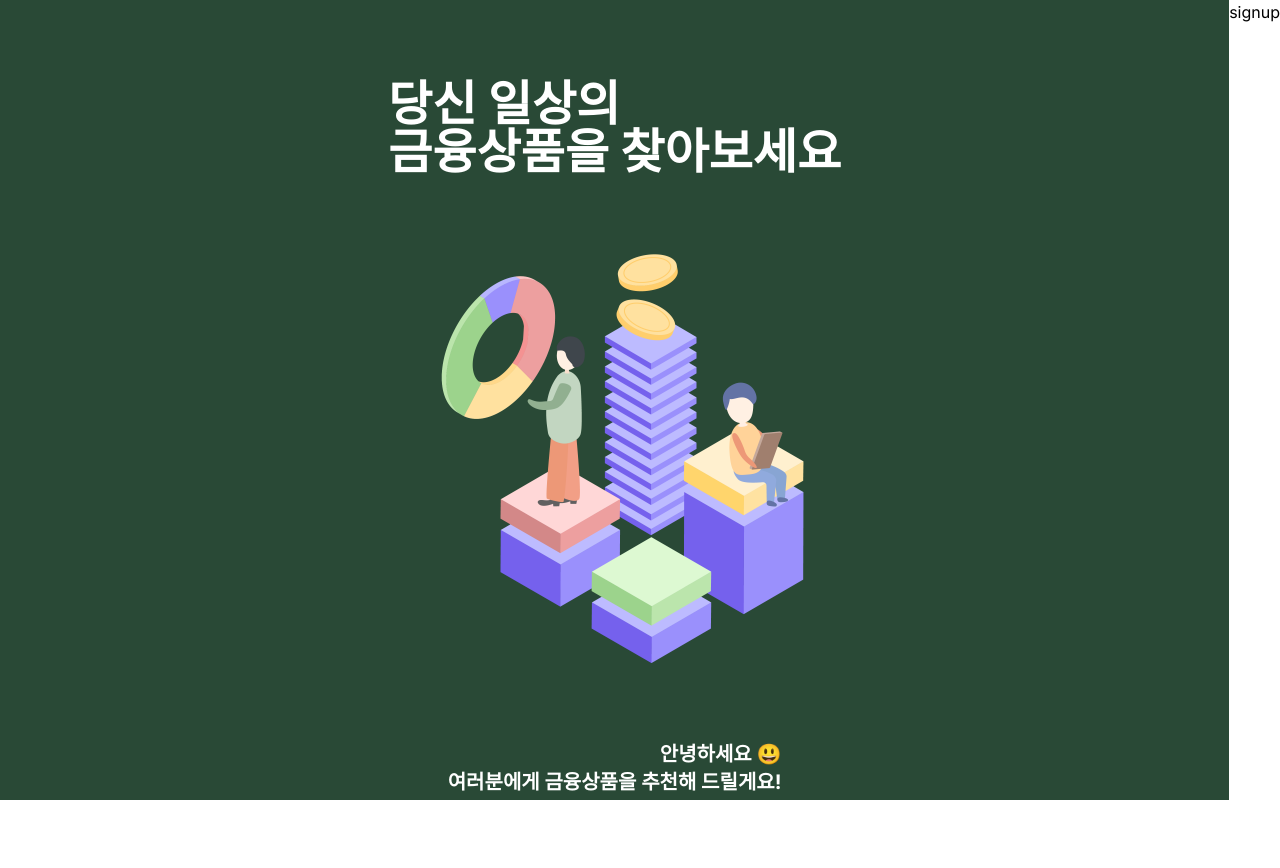
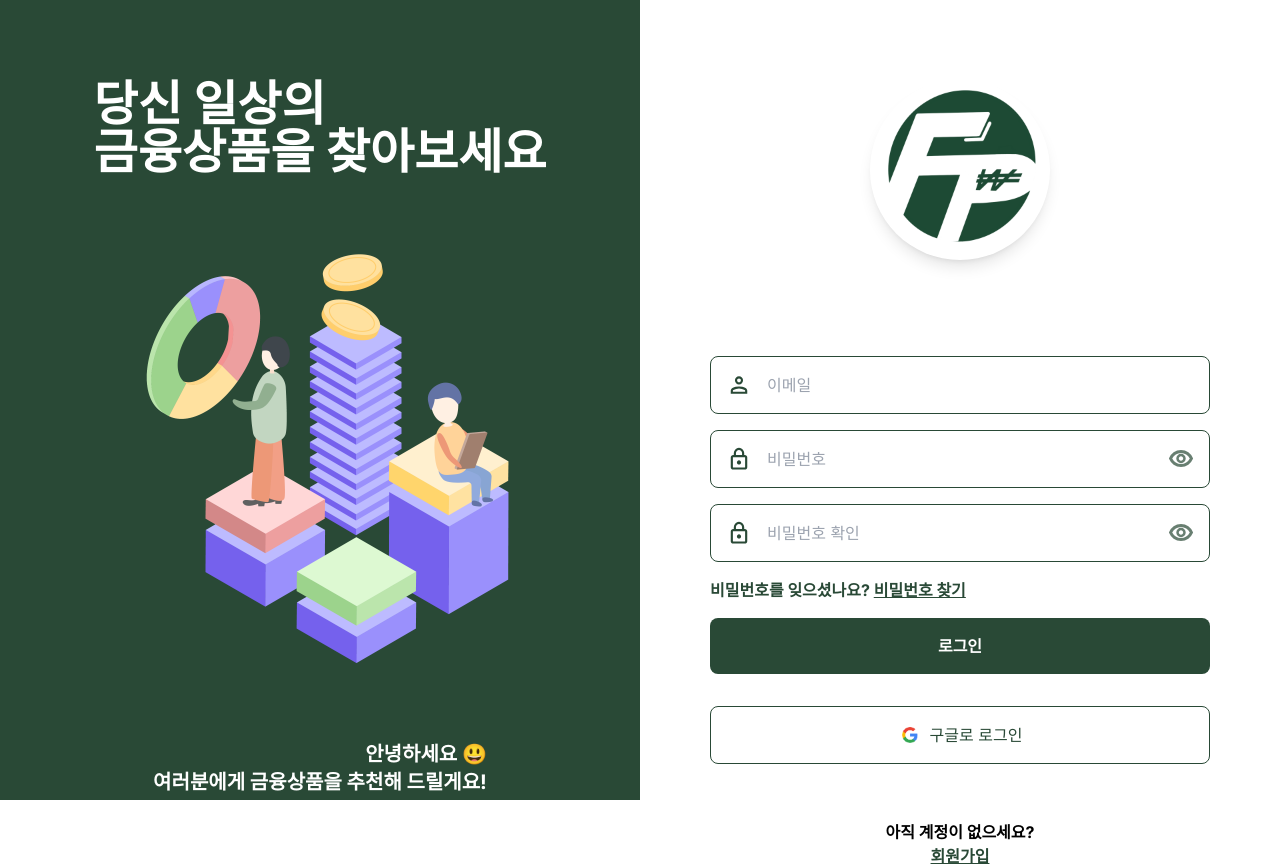
Before and after one commit to coolfin/thefp_FE, a Vue app: page /signup in a window 1280 px wide. Before the commit the page ends 800 px from the top, so only its background shows below. Built offline with nearby package versions, Linux system fonts and the light colour scheme.

Commit message:
feat: 회원가입 화면 input 디자인 및 구현

```diff
--- a/src/views/SignupView.vue
+++ b/src/views/SignupView.vue
@@ -2,12 +2,201 @@
   <div class="flex h-screen">
     <LoginBanner />
 
-    <div>signup</div>
+    <!-- login -->
+    <div class="flex flex-col items-center justify-between flex-1 py-20">
+      <!-- logo -->
+      <img
+        src="@/assets/logo.png"
+        class="w-[180px] mx-auto mb-10 shadow-lg rounded-full"
+      />
+
+      <!-- input container -->
+      <div
+        class="flex flex-col items-center justify-start flex-1 py-14 gap-y-4"
+      >
+        <!-- simple input -->
+        <form
+          @submit.prevent="onLogin"
+          class="w-[500px] flex flex-col font-bold gap-y-4 text-theme"
+        >
+          <!-- 이메일 -->
+          <div class="flex p-4 border rounded-lg border-theme">
+            <img
+              src="@/assets/icons/input-id-icon.svg"
+              alt="id-icon"
+              class="mr-4"
+            />
+            <input
+              type="text"
+              class="flex-1 font-normal focus:outline-none"
+              placeholder="이메일"
+              v-model="signUpId"
+            />
+          </div>
+
+          <!-- 비밀번호 -->
+          <div class="flex p-4 border rounded-lg border-theme">
+            <img
+              src="@/assets/icons/input-pw-icon.svg"
+              alt="pw-icon"
+              class="mr-4"
+            />
+            <input
+              :type="isPwVisible ? 'text' : 'password'"
+              class="flex-1 font-normal focus:outline-none"
+              placeholder="비밀번호"
+              v-model="signUpPw"
+            />
+
+            <!-- 비밀번호 visibility -->
+            <div
+              @click="handleVisible"
+              class="flex items-center justify-center"
+            >
+              <img
+                v-if="isPwVisible"
+                src="@/assets/icons/visible-off-icon.svg"
+                alt="pw-visible-icon"
+                class="w-6 h-6 cursor-pointer opacity-70"
+              />
+              <img
+                v-else
+                src="@/assets/icons/visible-icon.svg"
+                alt="pw-visible-icon"
+                class="w-6 h-6 cursor-pointer opacity-70"
+              />
+            </div>
+          </div>
+
+          <!-- 비밀번호 확인 -->
+          <div class="flex p-4 border rounded-lg border-theme">
+            <img
+              src="@/assets/icons/input-pw-icon.svg"
+              alt="pw-icon"
+              class="mr-4"
+            />
+            <input
+              :type="isPwCheckVisible ? 'text' : 'password'"
+              class="flex-1 font-normal focus:outline-none"
+              placeholder="비밀번호 확인"
+              v-model="signUpPwCheck"
+            />
+
+            <!-- 비밀번호 visibility -->
+            <div
+              @click="handleCheckVisible"
+              class="flex items-center justify-center"
+            >
+              <img
+                v-if="isPwCheckVisible"
+                src="@/assets/icons/visible-off-icon.svg"
+                alt="pw-visible-icon"
+                class="w-6 h-6 cursor-pointer opacity-70"
+              />
+              <img
+                v-else
+                src="@/assets/icons/visible-icon.svg"
+                alt="pw-visible-icon"
+                class="w-6 h-6 cursor-pointer opacity-70"
+              />
+            </div>
+          </div>
+
+          <p v-if="errText" class="font-normal text-red-500">
+            {{ errText }}
+          </p>
+
+          <div class="text-theme">
+            비밀번호를 잊으셨나요?
+            <span
+              class="underline decoration-[#294936] cursor-pointer"
+              @click="findPw"
+            >
+              비밀번호 찾기
+            </span>
+          </div>
+          <button type="submit" class="py-4 text-white rounded-lg bg-theme">
+            로그인
+          </button>
+        </form>
+
+        <!-- google login -->
+        <form class="w-[500px]">
+          <button
+            type="submit"
+            class="flex items-center justify-center w-full py-4 mt-4 transition-colors duration-500 ease-in-out border rounded-lg text-theme border-theme hover:bg-theme hover:text-white"
+          >
+            <img src="@/assets/google-logo.png" class="w-6 h-6 mr-2" />
+            구글로 로그인
+          </button>
+        </form>
+      </div>
+
+      <div class="flex flex-col items-center justify-center font-bold">
+        <p>아직 계정이 없으세요?</p>
+        <RouterLink
+          :to="{ name: 'signup' }"
+          class="underline decoration-[#294936] text-theme cursor-pointer"
+          >회원가입</RouterLink
+        >
+      </div>
+    </div>
   </div>
 </template>
 
 <script setup>
 import LoginBanner from "@/components/login/LoginBanner.vue";
+import { ref } from "vue";
+
+const signUpId = ref("");
+const signUpPw = ref("");
+const signUpPwCheck = ref("");
+
+const isPwVisible = ref(false);
+const isPwCheckVisible = ref(false);
+
+const errText = ref("");
+
+const handleVisible = () => {
+  isPwVisible.value = !isPwVisible.value;
+};
+
+const handleCheckVisible = () => {
+  isPwCheckVisible.value = !isPwCheckVisible.value;
+};
+
+const compareInput = () => {
+  if (!signUpId) {
+    errText.value = "이메일을 입력해주세요.";
+    return false;
+  } else {
+    const emailRegExp =
+      /^[0-9a-zA-Z]([-_\.]?[0-9a-zA-Z])*@[0-9a-zA-Z]([-_\.]?[0-9a-zA-Z])*\.[a-zA-Z]{2,3}$/i;
+    if (!emailRegExp.test(signUpId.value)) {
+      errText.value = "이메일 형식이 올바르지 않습니다.";
+      return false;
+    }
+  }
+
+  if (!signUpPw) {
+    errText.value = "비밀번호를 입력해주세요.";
+    return false;
+  }
+  if (signUpPw.value !== signUpPwCheck.value) {
+    errText.value = "비밀번호가 일치하지 않습니다.";
+    return false;
+  }
+
+  errText.value = "";
+  return true;
+};
+
+const onLogin = () => {
+  if (!compareInput()) {
+    return;
+  }
+  console.log("login");
+};
 </script>
 
 <style scoped></style>
```
Also changed, not shown: src/assets/icons/name-icon.svg (added).
